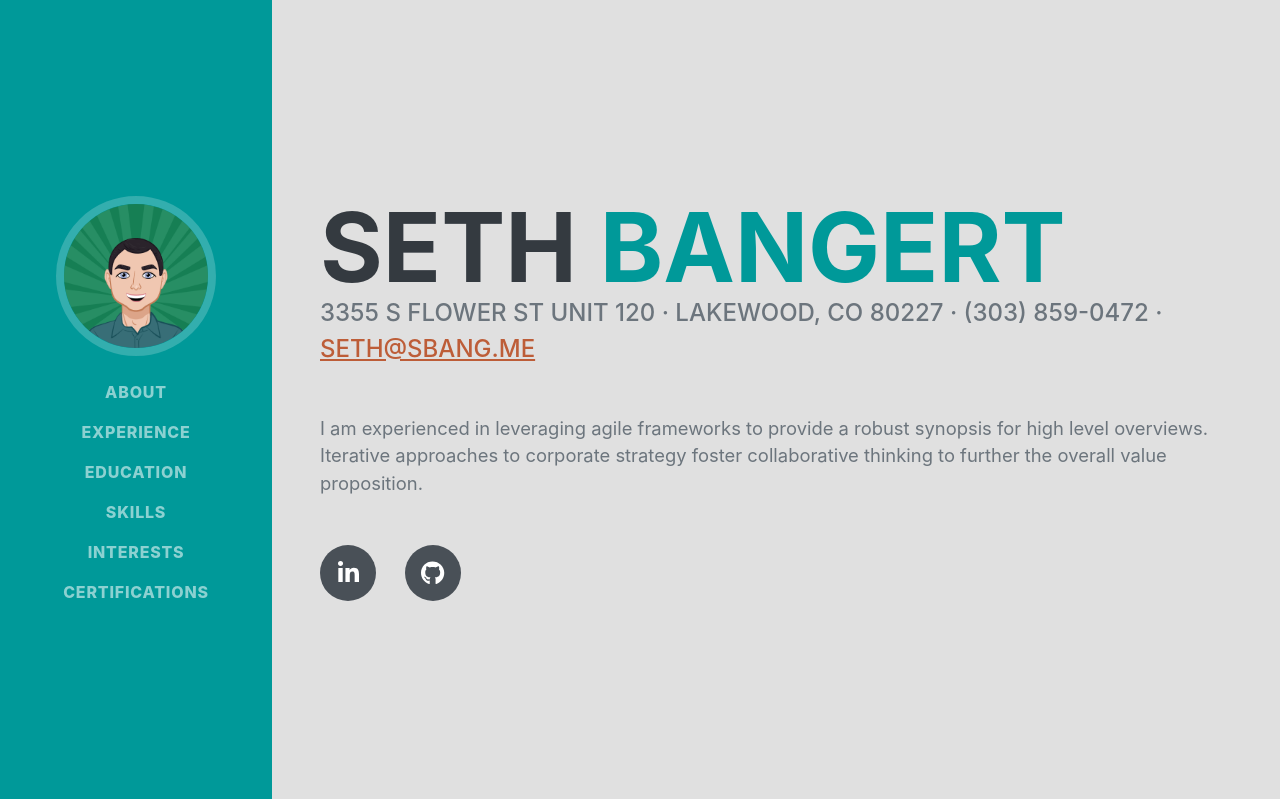
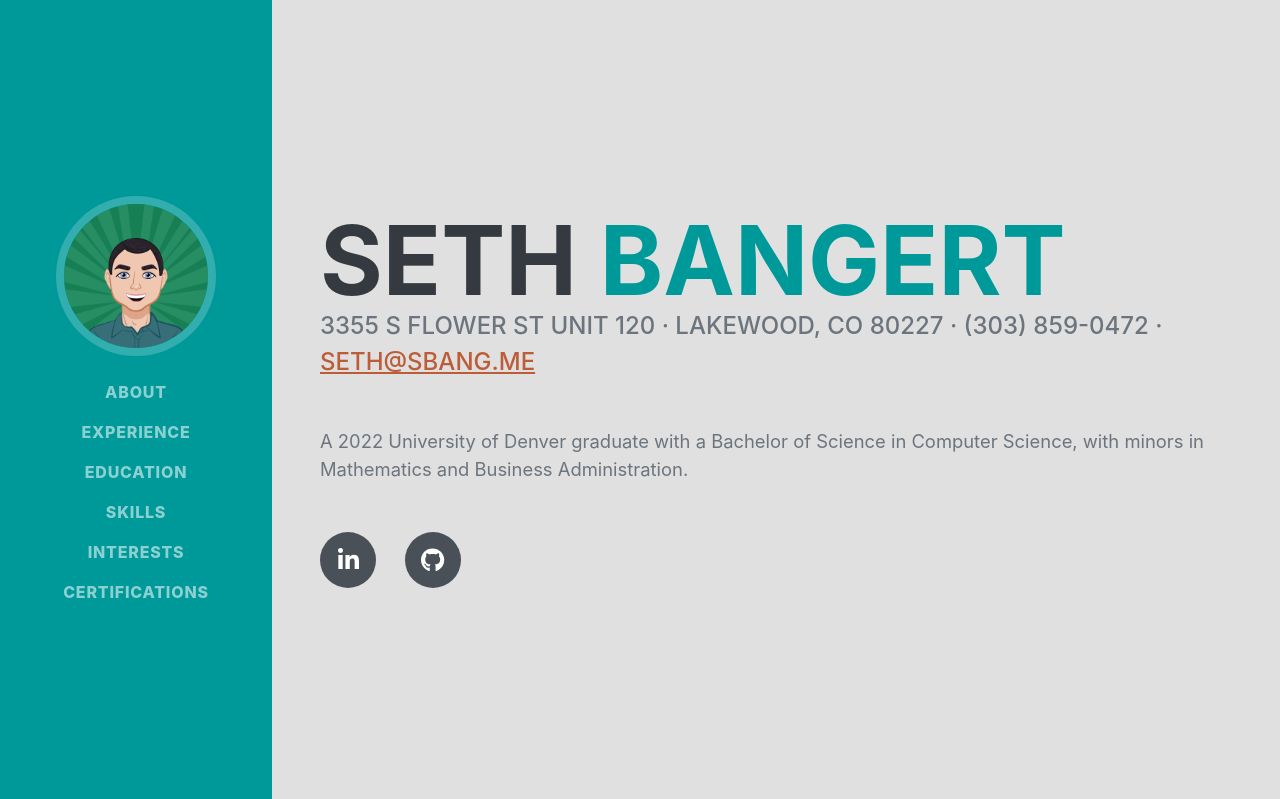
Before and after one commit to sethbang/dj-portfo, a Django app: page / in a window 1280 px wide. Shown: the top 799 px of the page. Run offline with Django 4.2, Linux system fonts and the light colour scheme; some libraries are stand-ins or nearby versions; some web fonts are replaced.

Commit message:
Updated about me

```diff
--- a/mainsite/templates/base.html
+++ b/mainsite/templates/base.html
@@ -49,7 +49,7 @@
                         3355 S Flower St Unit 120 · Lakewood, CO 80227 · (303) 859-0472 ·
                         <a href="mailto:seth@sbang.me">seth@sbang.me</a>
                     </div>
-                    <p class="lead mb-5">I am experienced in leveraging agile frameworks to provide a robust synopsis for high level overviews. Iterative approaches to corporate strategy foster collaborative thinking to further the overall value proposition.</p>
+                    <p class="lead mb-5">A 2022 University of Denver graduate with a Bachelor of Science in Computer Science, with minors in Mathematics and Business Administration.</p>
                     <div class="social-icons">
                         <a class="social-icon" href="https://www.linkedin.com/in/seth-bangert/" target="_blank"><i class="fab fa-linkedin-in"></i></a>
                         <a class="social-icon" href="https://github.com/sethbang" target="_blank">
```
